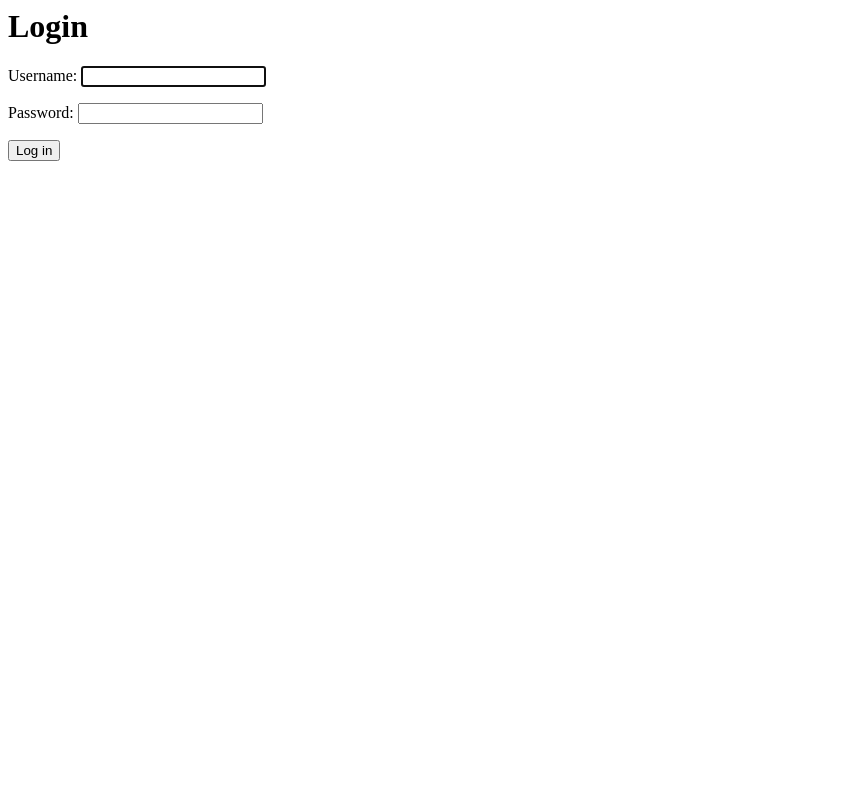
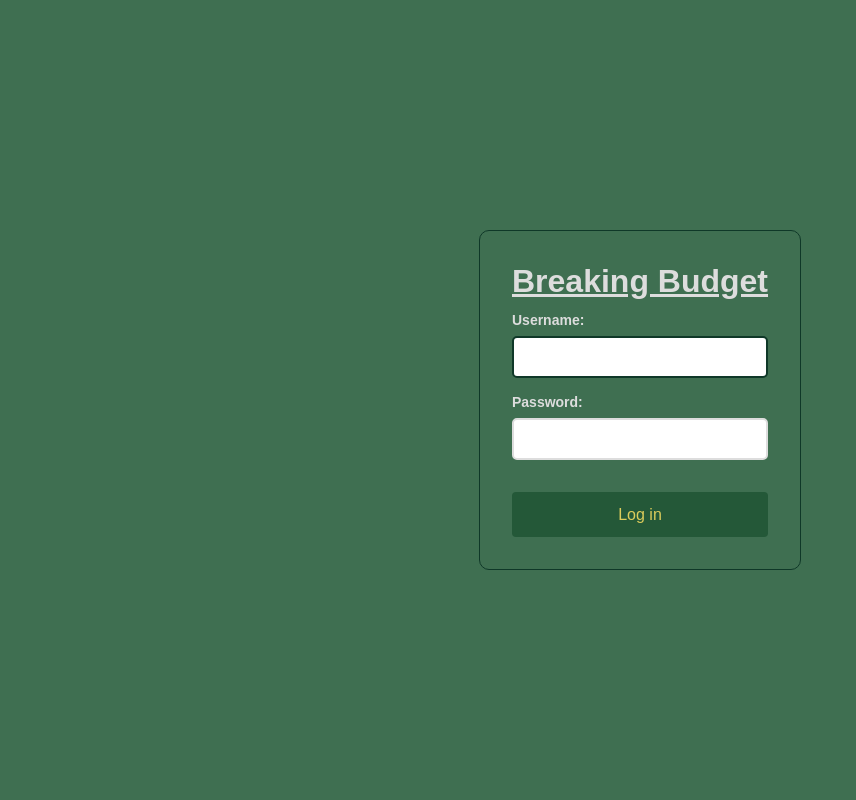
Before and after one commit to LenaPradoP/Breaking-Budget, a Django app: page /login/ in a window 1280 px wide. Shown: the whole page, without its empty margins (0-856 px from the left). Run offline with Django 5.2, Linux system fonts and the light colour scheme.

Commit message:
Add css styles to login template

```diff
--- /dev/null
+++ b/static/css/login.css
@@ -0,0 +1,71 @@
+* {
+    margin: 0;
+    padding: 0;
+    box-sizing: border-box;
+}
+
+body {
+    background: #3F6F51;
+    min-height: 100vh;
+    display: flex;
+    justify-content: center;
+    align-items: center;
+    font-family: Arial, sans-serif;
+}
+
+h1 {
+    color: #ddd;
+    padding-bottom: 0.4em;
+    text-decoration: underline;
+}
+
+.login-container {
+    padding: 2rem;
+    border-radius: 10px;
+    border: 1px solid #0F3828;
+}
+
+.login-container p {
+    display: flex;
+    flex-direction: column;
+    margin-bottom: 1rem;
+}
+
+.login-container label {
+    color: #ddd;
+    font-weight: 600;
+    margin-bottom: 0.5rem;
+    font-size: 14px;
+}
+
+.login-container input[type="text"],
+.login-container input[type="password"] {
+    padding: 10px;
+    border: 2px solid #ddd;
+    border-radius: 5px;
+    font-size: 16px;
+}
+
+.login-container input[type="text"]:focus,
+.login-container input[type="password"]:focus {
+    outline: none;
+    border-color: #0F3828;
+}
+
+.login-container button {
+    background-color: #245838;
+    color: #DCCC5B;
+    width: 150px;
+    height: 45px;
+    padding: 0.5rem 1rem;;
+    border: none;
+    border-radius: 4px;
+    font-size: 1rem;
+    cursor: pointer;
+    width: 100%;
+    margin-top: 1rem;
+}
+
+.login-container button:hover {
+    background-color: #3d6249;
+}
--- a/templates/users/login.html
+++ b/templates/users/login.html
@@ -1,11 +1,14 @@
+{% load static %}
 <html lang="en">
 <head>
   <meta charset="utf-8" />
-  <title>Login</title>
+  <title>Breaking Budget</title>
   <meta name="viewport" content="width=device-width, initial-scale=1" />
+  <link rel="stylesheet" href="{% static 'css/login.css' %}">
 </head>
 <body>
-  <h1>Login</h1>
+  <main class="login-container">
+    <h1>Breaking Budget</h1>
 
     <form method="post" action="{% url 'login' %}">
       {% csrf_token %}
@@ -39,5 +42,6 @@
 
       <button type="submit">Log in</button>
     </form>
+  </main>
 </body>
 </html>
```
Lines whose indentation alone changed are shown as unchanged.
